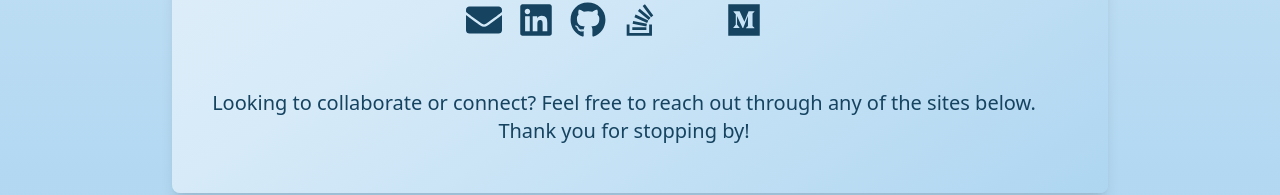
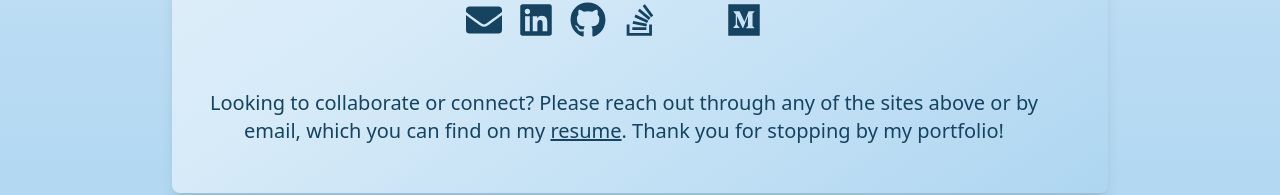
Before and after one commit to jonathankerth/my-portfolio, a Next.js app: page / in a window 1280 px wide. Shown: the part 531-726 px from the top of the page. Built offline with nearby package versions, Linux system fonts and the light colour scheme; some icons are missing.

Commit message:
add link to Resume

```diff
--- a/src/pages/index.jsx
+++ b/src/pages/index.jsx
@@ -96,21 +96,17 @@ export default function Home() {
             the code.
           </div>
 
-          <div
-            className={`relative w-full mb-4 mt-4 transition-transform duration-700 ease-in-out z-10 ${
-              isZoomed ? 'transform scale-150' : ''
-            }`}
-            onClick={handleImageClick}
-          >
+          <div className="relative w-full mb-4 mt-4 z-10 overflow-hidden">
             <Image
               src={imageUrl}
               alt="Jonathan Kerth"
               width={300}
               height={300}
-              className="rounded-full cursor-pointer mx-auto"
+              className="rounded-full cursor-pointer mx-auto transition-transform duration-700 ease-in-out transform hover:scale-150"
               priority
             />
           </div>
+
           <div className="flex flex-wrap items-center mt-8 space-x-2 sm:space-x-4 justify-center mb-12">
             <a
               href="mailto:jonathanpkerth@gmail.com"
@@ -192,12 +188,20 @@ export default function Home() {
           </div>
 
           <div
-            className={` ${
+            className={`${
               theme === 'dark' ? textColors.dark : textColors.light
-            }  pr-8 mb-4 text-xl`}
+            } pr-8 mb-4 text-xl`}
           >
-            Looking to collaborate or connect? Feel free to reach out through
-            any of the sites below. Thank you for stopping by!
+            Looking to collaborate or connect? Please reach out through any of
+            the sites above or by email, which you can find on my {''}
+            <a
+              href="https://www.jonathankerth.com/Resume"
+              rel="noopener noreferrer"
+              className="underline"
+            >
+              resume
+            </a>
+            . Thank you for stopping by my portfolio!
           </div>
         </div>
       </main>
```
